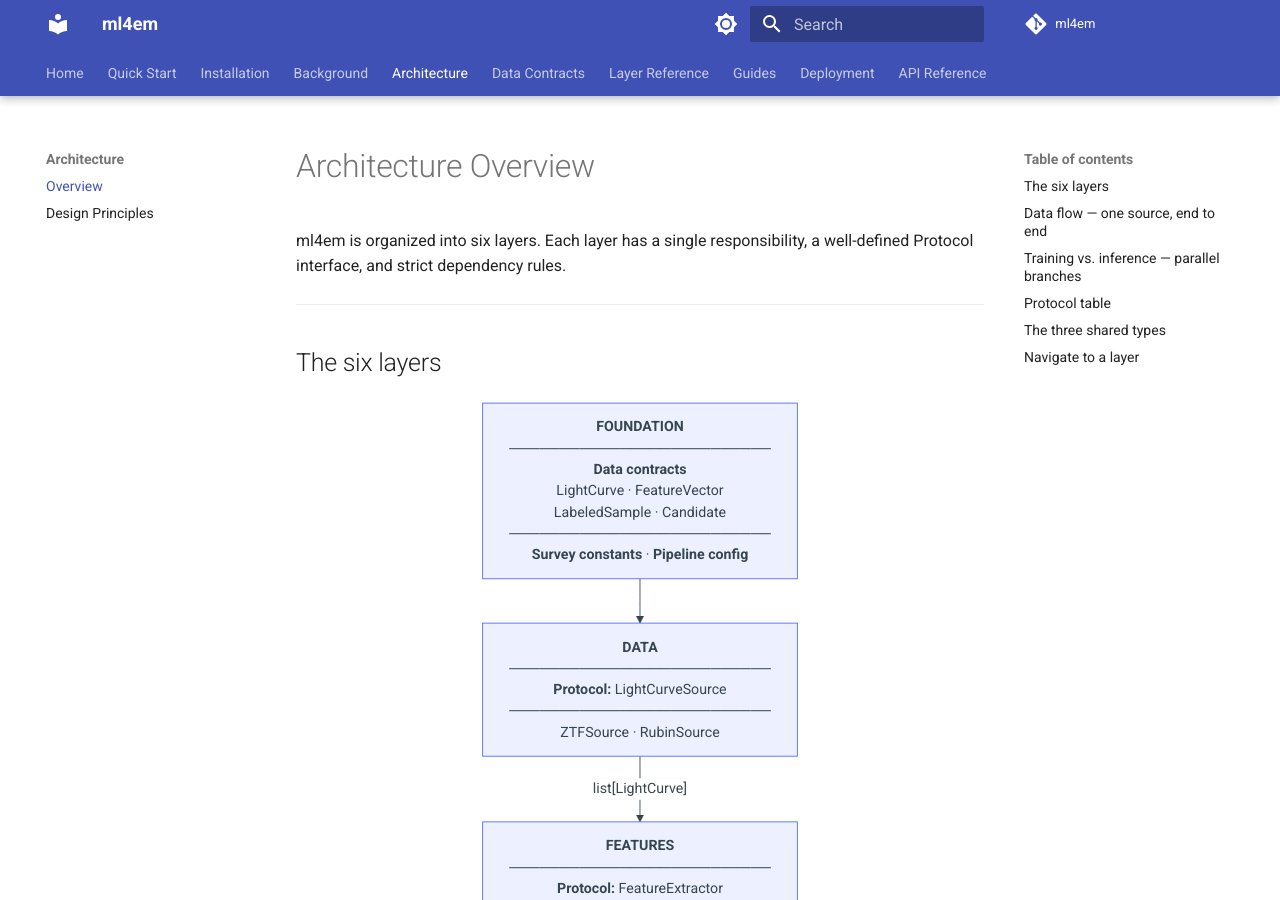
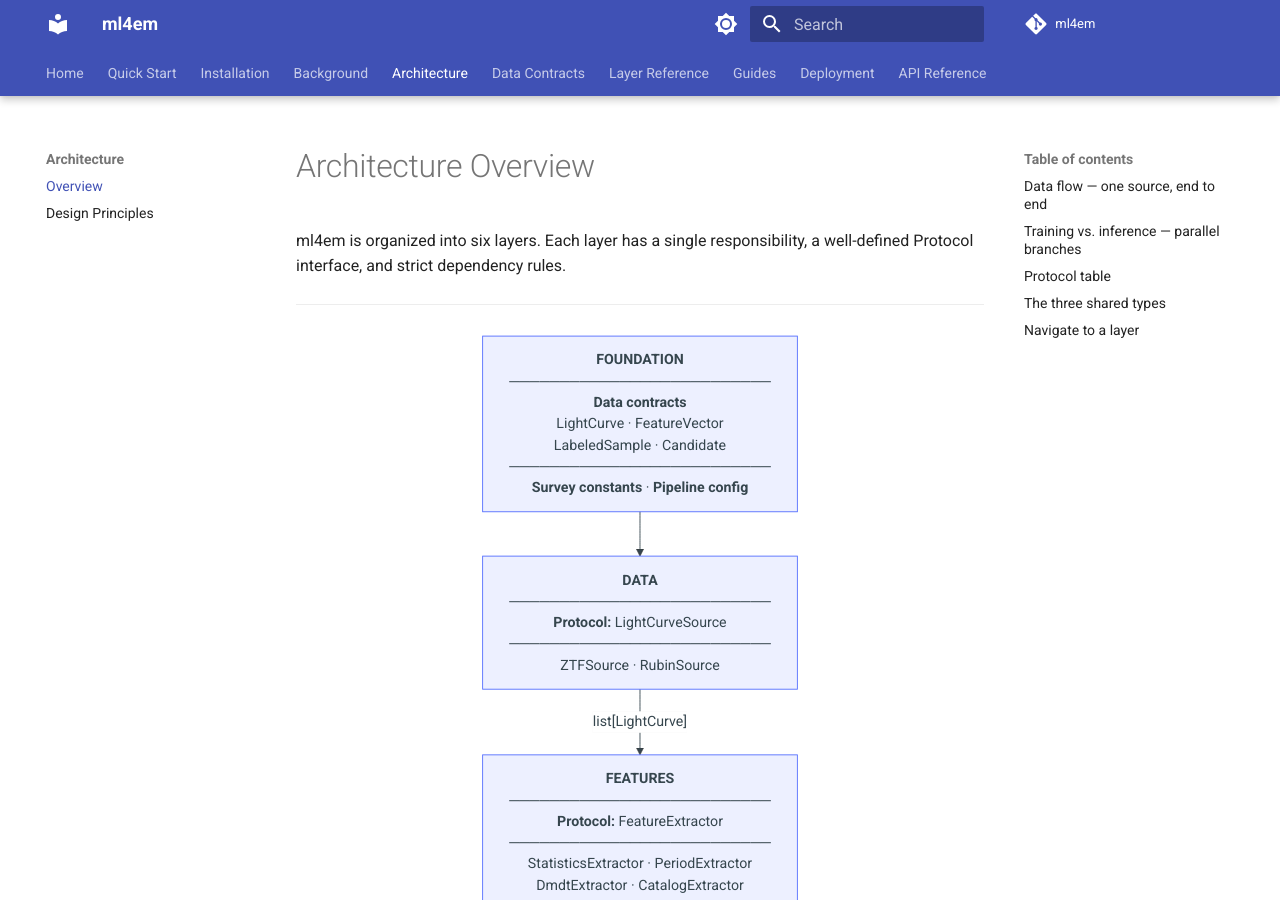
Before and after one commit to ManiacUrgency42/ml4em, an MkDocs documentation site: the page built from docs/architecture/overview.md, in a window 1280 px wide and 900 px high. Built offline with MkDocs 1.6.1 and Material for MkDocs 9.7.7, drawn with Linux system fonts in a browser that asks for light colours; comment, search, counter and statistics services are not loaded.

Commit message:
docs: remove redundant "The six layers" heading
Co-Authored-By: Claude Sonnet 4.6 <noreply@anthropic.com>

````diff
--- a/docs/architecture/overview.md
+++ b/docs/architecture/overview.md
@@ -4,8 +4,6 @@ ml4em is organized into six layers. Each layer has a single responsibility, a
 well-defined Protocol interface, and strict dependency rules.
 
 ---
-
-## The six layers
 
 ```mermaid
 flowchart TD
````
